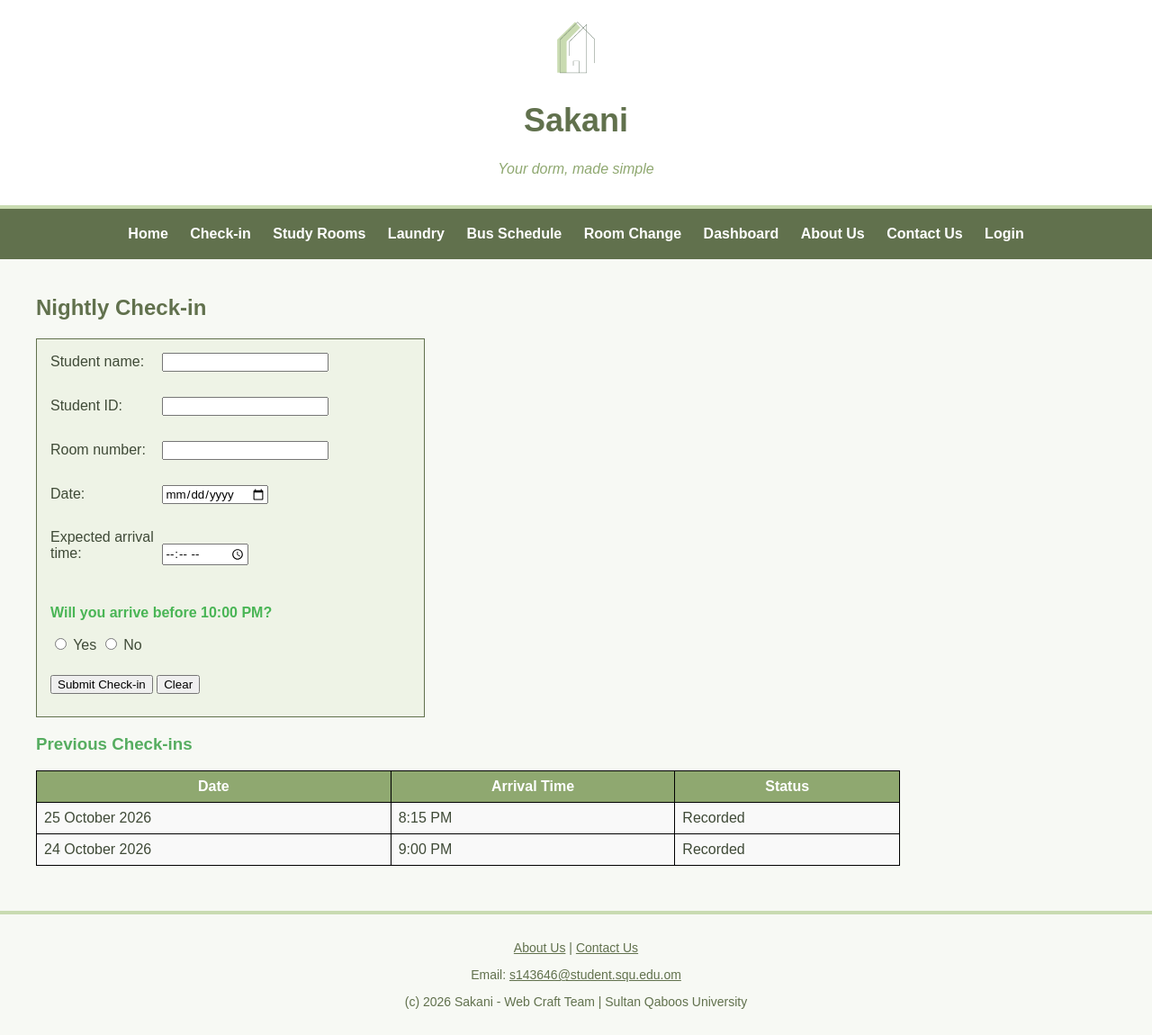
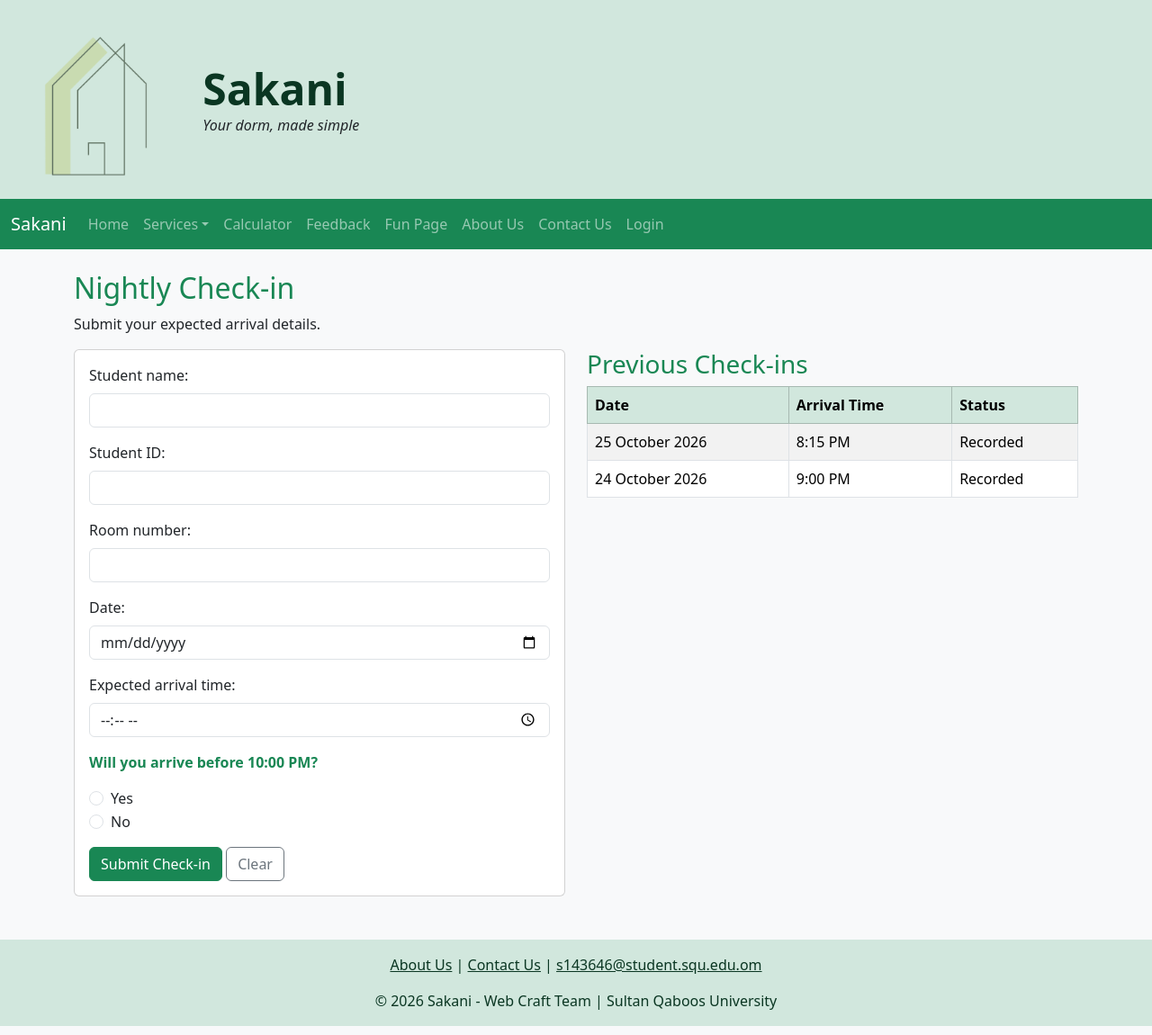
Before and after one commit to Sarah-SQU/sakani, a plain HTML site: page checkin.html in a window 1280 px wide. Shown: the whole page at 90% size. Drawn offline with nearby package versions, Linux system fonts and the light colour scheme.

Commit message:
Update check-in page using Bootstrap

```diff
--- a/checkin.html
+++ b/checkin.html
@@ -2,113 +2,154 @@
 <html>
 <head>
     <meta charset="UTF-8">
-    <meta name="viewport" content="width=device-width, initial-scale=1.0">
-    <title>Sakani - Checkin</title>
-    <link rel="stylesheet" href="css/style.css">
-    <style>
-
-    label {
-            display: inline-block;
-            width: 120px;
-        }
-
-    input, select {
-            margin-bottom: 10px;
-        }
-
-    form {
-            border: 1px solid #61714D;
-            padding: 15px;
-            width: 400px;
-            background-color: #EEF3E6
-        }
-
-    table {
-        border-collapse: collapse;
-        width: 80%;
-        background-color: #f9f9f9;
-    }
-
-    table th {
-        background-color: #8FA870;
-        color: white;
-        border: 1px solid black;
-        padding: 8px;
-    }
-
-   table td {
-        border: 1px solid black;
-        padding: 8px;
-    }
-</style>
+    <meta name="viewport" content="width=device-width, initial-scale=1">
+    <title>Sakani - Nightly Check-in</title>
+    <link href="https://cdn.jsdelivr.net/npm/bootstrap@5.3.8/dist/css/bootstrap.min.css" rel="stylesheet">
+    <script src="https://cdn.jsdelivr.net/npm/bootstrap@5.3.8/dist/js/bootstrap.bundle.min.js" defer></script>
+    <script src="js/forms.js" defer></script>
   </head>
-<body>
-
-    <div class="header">
-        <!-- logo + site name -->
-        <img src="images/sakani_icon.PNG" alt="Sakani logo" id="logo">
-        <h1>Sakani</h1>
-        <p>Your dorm, made simple</p>
+  <body class="bg-light">
+    <div class="container-fluid bg-success-subtle">
+      <div class="row align-items-center">
+        <div class="col-4 col-sm-3 col-lg-2 py-3">
+          <img src="images/sakani_icon.PNG" alt="Sakani logo" class="img-fluid">
         </div>
-
-    <div class="menu">
-        <ul>
-            <li><a href="index.html">Home</a></li>
-            <li><a href="checkin.html">Check-in</a></li>
-            <li><a href="study-rooms.html">Study Rooms</a></li>
-            <li><a href="laundry.html">Laundry</a></li>
-            <li><a href="bus.html">Bus Schedule</a></li>
-            <li><a href="room-change.html">Room Change</a></li>
-            <li><a href="dashboard.html">Dashboard</a></li>
-            <li><a href="about.html">About Us</a></li>
-            <li><a href="contact.html">Contact Us</a></li>
-            <li><a href="login.html">Login</a></li>
+        <div class="col-8 col-sm-9 col-lg-10 py-3">
+          <h1 class="display-5 fw-bold text-success-emphasis mb-0">Sakani</h1>
+          <p class="fst-italic mb-0">Your dorm, made simple</p>
+        </div>
+      </div>
+    </div>
+    <nav class="navbar navbar-expand-lg bg-success navbar-dark">
+      <div class="container-fluid">
+        <a class="navbar-brand" href="index.html">Sakani</a>
+        <button class="navbar-toggler" type="button" data-bs-toggle="collapse" data-bs-target="#menu">
+          <span class="navbar-toggler-icon"></span>
+        </button>
+        <div class="collapse navbar-collapse" id="menu">
+          <ul class="navbar-nav me-auto">
+            <li class="nav-item">
+              <a class="nav-link" href="index.html">Home</a>
+            </li>
+            <li class="nav-item dropdown">
+              <a class="nav-link dropdown-toggle" href="#" data-bs-toggle="dropdown">Services</a>
+              <ul class="dropdown-menu">
+                <li>
+                  <a class="dropdown-item" href="checkin.html">Check-in</a>
+                </li>
+                <li>
+                  <a class="dropdown-item" href="study-rooms.html">Study Rooms</a>
+                </li>
+                <li>
+                  <a class="dropdown-item" href="laundry.html">Laundry</a>
+                </li>
+                <li>
+                  <a class="dropdown-item" href="room-change.html">Room Change</a>
+                </li>
+              </ul>
+            </li>
+            <li class="nav-item">
+              <a class="nav-link" href="calculate.html">Calculator</a>
+            </li>
+            <li class="nav-item">
+              <a class="nav-link" href="questionnaire.html">Feedback</a>
+            </li>
+            <li class="nav-item">
+              <a class="nav-link" href="funpage.html">Fun Page</a>
+            </li>
+            <li class="nav-item">
+              <a class="nav-link" href="about.html">About Us</a>
+            </li>
+            <li class="nav-item">
+              <a class="nav-link" href="contact.html">Contact Us</a>
+            </li>
+            <li class="nav-item">
+              <a class="nav-link" href="login.html">Login</a>
+            </li>
           </ul>
         </div>
-
-    <div class="main">
-        <h2>Nightly Check-in</h2>
-
-        <form action="https://httpbin.org/get" method="get">
-            <label for="student-name">Student name:</label>
-            <input type="text" id="student-name" name="student_name" required>
-            <br></br>
-            <label for="student-id">Student ID:</label>
-            <input type="text" id="student-id" name="id" required>
-            <br></br>
-            <label for="student-name">Room number:</label>
-            <input type="text" id="student-room" name="student_room" required>
-            <br></br>
-            <label for="checkin-date">Date:</label>
-            <input type="date" id="checkin-date" name="checkin_date" required>
-            <br></br>
-            <label for="arrival-time">Expected arrival time:</label>
-            <input type="time" id="arrival-time" name="arrival_time" required>
-            <br></br>
-            <p style="color: rgb(73, 181, 85);"><strong>Will you arrive before 10:00 PM?</strong></p>
-            <input type="radio" id="before" name="before_ten" value="yes" required>
-            <label for="before" style="display:inline;">Yes</label>
-            <input type="radio" id="after" name="before_ten" value="no">
-            <label for="after" style="display:inline;">No</label>
-
-            <br></br>
-            <input type="submit" value="Submit Check-in">
-            <input type="reset" value="Clear">
+      </div>
+    </nav>
+    <main class="container my-4">
+      <h2 class="text-success">Nightly Check-in</h2>
+      <p>Submit your expected arrival details.</p>
+      <div class="row g-4">
+        <div class="col-lg-6">
+          <div class="card">
+            <div class="card-body">
+              <form action="https://httpbin.org/get" method="get" class="needs-validation" novalidate>
+                <div class="mb-3">
+                  <label class="form-label" for="name">Student name:</label>
+                  <input class="form-control" id="name" name="student_name" required minlength="3">
+                  <div class="invalid-feedback">Enter your name.</div>
+                </div>
+                <div class="mb-3">
+                  <label class="form-label" for="sid">Student ID:</label>
+                  <input class="form-control" id="sid" name="id" required pattern="[0-9]{6,10}">
+                  <div class="invalid-feedback">Enter 6 to 10 digits.</div>
+                </div>
+                <div class="mb-3">
+                  <label class="form-label" for="room">Room number:</label>
+                  <input class="form-control" id="room" name="student_room" required>
+                </div>
+                <div class="mb-3">
+                  <label class="form-label" for="date">Date:</label>
+                  <input class="form-control" type="date" id="date" name="checkin_date" required>
+                </div>
+                <div class="mb-3">
+                  <label class="form-label" for="time">Expected arrival time:</label>
+                  <input class="form-control" type="time" id="time" name="arrival_time" required>
+                </div>
+                <p class="text-success fw-bold">Will you arrive before 10:00 PM?</p>
+                <div class="form-check">
+                  <input class="form-check-input" type="radio" id="yes" name="before_ten" value="yes" required>
+                  <label class="form-check-label" for="yes">Yes</label>
+                </div>
+                <div class="form-check mb-3">
+                  <input class="form-check-input" type="radio" id="no" name="before_ten" value="no">
+                  <label class="form-check-label" for="no">No</label>
+                </div>
+                <button class="btn btn-success">Submit Check-in</button>
+                <button type="reset" class="btn btn-outline-secondary">Clear</button>
               </form>
-
-        <h3 style="color: rgb(86, 173, 96);">Previous Check-ins</h3>
-        <table>
-            <tr><th>Date</th><th>Arrival Time</th><th>Status</th></tr>
-            <tr><td>25 October 2026</td><td>8:15 PM</td><td>Recorded</td></tr>
-            <tr><td>24 October 2026</td><td>9:00 PM</td><td>Recorded</td></tr>
+            </div>
+          </div>
+        </div>
+        <div class="col-lg-6">
+          <h3 class="text-success">Previous Check-ins</h3>
+          <div class="table-responsive">
+            <table class="table table-bordered table-striped">
+              <thead class="table-success">
+                <tr>
+                  <th>Date</th>
+                  <th>Arrival Time</th>
+                  <th>Status</th>
+                </tr>
+              </thead>
+              <tbody>
+                <tr>
+                  <td>25 October 2026</td>
+                  <td>8:15 PM</td>
+                  <td>Recorded</td>
+                </tr>
+                <tr>
+                  <td>24 October 2026</td>
+                  <td>9:00 PM</td>
+                  <td>Recorded</td>
+                </tr>
+              </tbody>
             </table>
           </div>
-
-    <div class="footer">
-        <p><a href="about.html">About Us</a> | <a href="contact.html">Contact Us</a></p>
-        <p>Email: <a href="mailto:s143646@student.squ.edu.om">s143646@student.squ.edu.om</a></p>
-        <p>(c) 2026 Sakani - Web Craft Team | Sultan Qaboos University</p>
         </div>
-
+      </div>
+    </main>
+    <footer class="container-fluid bg-success-subtle text-success-emphasis text-center mt-5 py-3">
+      <p>
+        <a class="text-success-emphasis" href="about.html">About Us</a> |
+        <a class="text-success-emphasis" href="contact.html">Contact Us</a> |
+        <a class="text-success-emphasis" href="mailto:s143646@student.squ.edu.om">s143646@student.squ.edu.om</a>
+      </p>
+      <p class="mb-0">&copy; 2026 Sakani - Web Craft Team | Sultan Qaboos University</p>
+    </footer>
   </body>
 </html>
```
Lines whose indentation alone changed are shown as unchanged.
